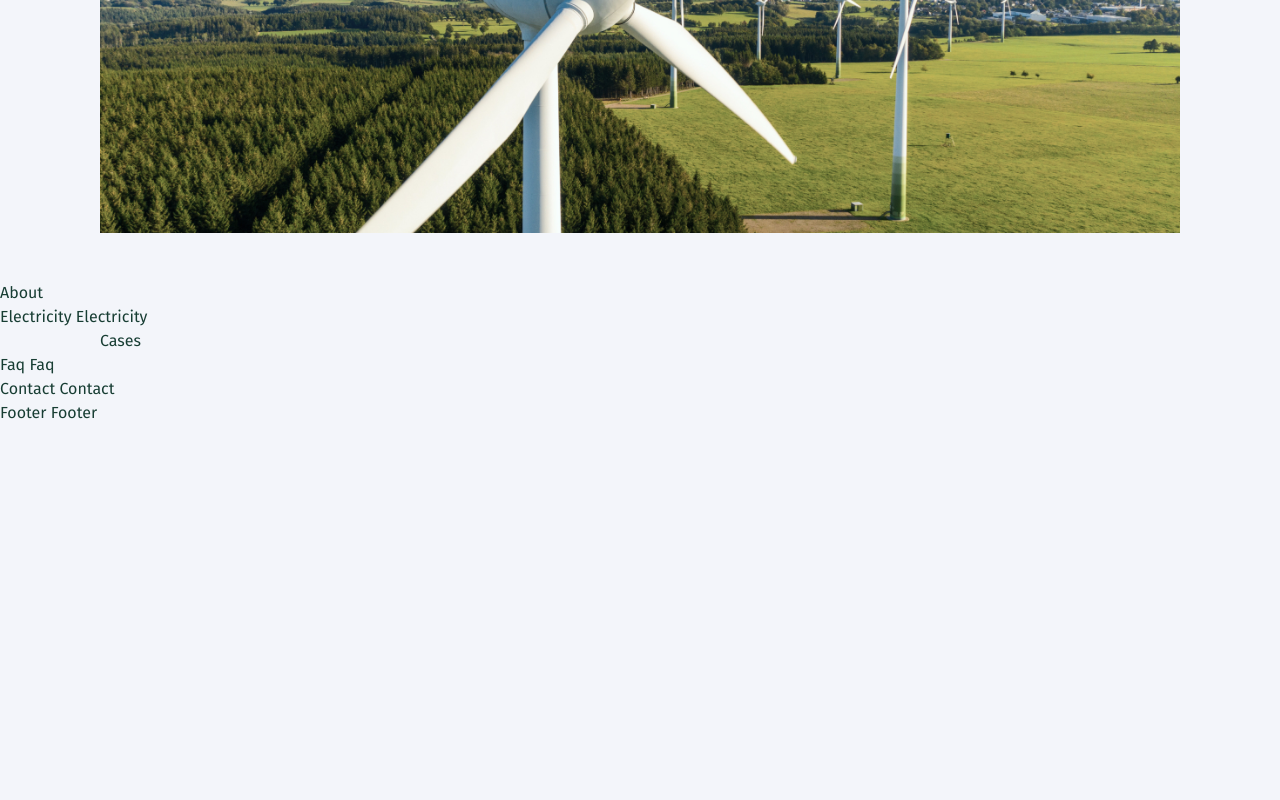
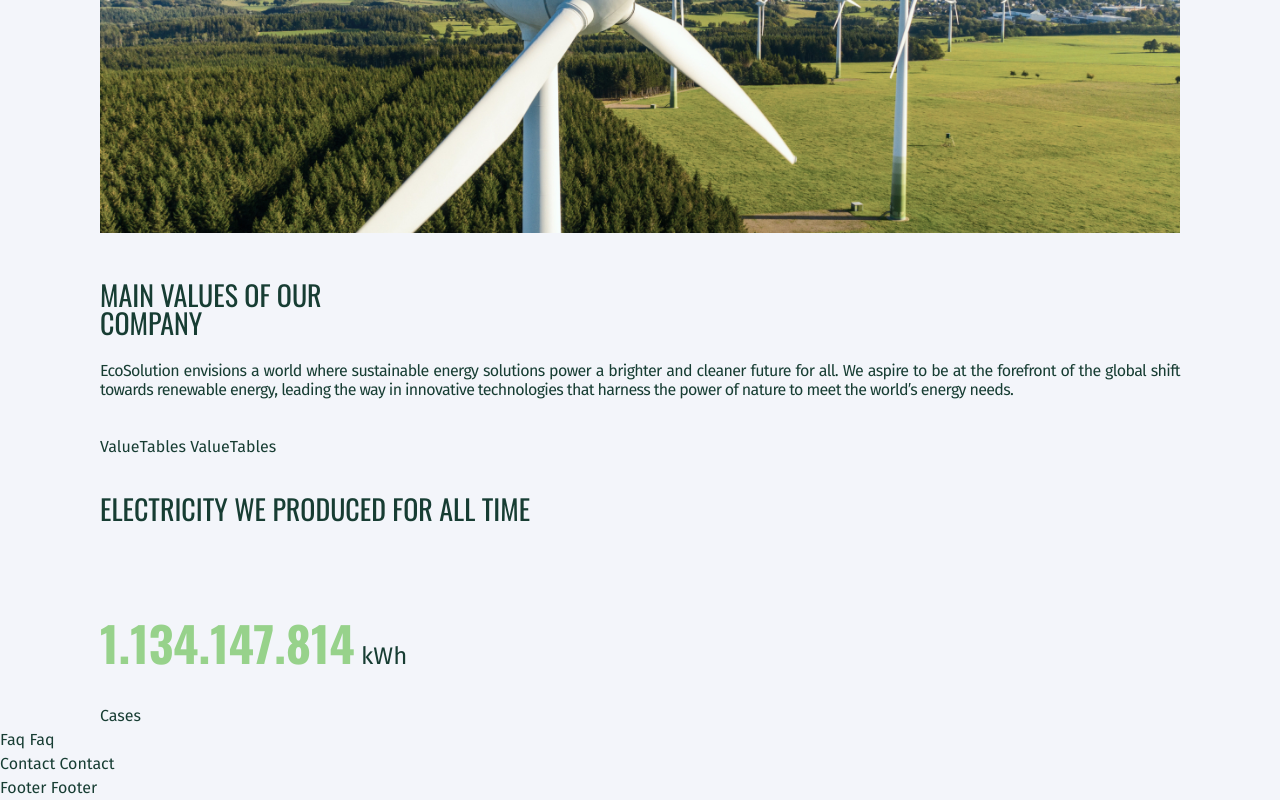
Before and after one commit to Basilika-draconum/greenergy, a Next.js app: page / in a window 1280 px wide. Shown: the part 725-1525 px from the top of the page. Before the commit the page ends 1150 px from the top, so only its background shows below. Built offline with nearby package versions, Linux system fonts and the light colour scheme.

Commit message:
add content in About.js and Electriciity.js, create values.json

```diff
--- a/app/layout.js
+++ b/app/layout.js
@@ -10,7 +10,7 @@ const firaSans = Fira_Sans({
 });
 
 export const oswald = Oswald({
-  weight: ["400"],
+  weight: ["400", "700"],
   style: ["normal"],
   subsets: ["latin"],
 });
--- a/app/sections/About/About.js
+++ b/app/sections/About/About.js
@@ -1,7 +1,23 @@
+import Title from "@/components/Title/Title";
+import ValueTables from "@/components/ValueTables/ValueTables";
 import React from "react";
 
 const About = () => {
-  return <div>About</div>;
+  return (
+    <section className="mb-9">
+      <div className="container-main">
+        <Title text={"Main values of our company "} className={"w-[250px]"} />
+        <p className="text-description mt-6 mb-9 text-justify">
+          EcoSolution envisions a world where sustainable energy solutions power
+          a brighter and cleaner future for all. We aspire to be at the
+          forefront of the global shift towards renewable energy, leading the
+          way in innovative technologies that harness the power of nature to
+          meet the world&prime;s energy needs.
+        </p>
+        <ValueTables />
+      </div>
+    </section>
+  );
 };
 
 export default About;
--- a/app/sections/Electricity/Electricity.js
+++ b/app/sections/Electricity/Electricity.js
@@ -1,7 +1,26 @@
+import Title from "@/components/Title/Title";
 import React from "react";
+import { oswald } from "@/app/layout";
 
 const Electricity = () => {
-  return <div>Electricity Electricity</div>;
+  return (
+    <section className="pb-9">
+      <div className="container-main">
+        <Title
+          text={"Electricity we produced for all time"}
+          className={"text-center"}
+        />
+        <p className="mt-24 text-2xl leading-6">
+          <span
+            className={`${oswald.className} font-bold text-5xl text-accentColor`}
+          >
+            1.134.147.814
+          </span>{" "}
+          kWh
+        </p>
+      </div>
+    </section>
+  );
 };
 
 export default Electricity;
--- a/components/Title/Title.js
+++ b/components/Title/Title.js
@@ -1,8 +1,14 @@
 import React from "react";
 import { oswald } from "@/app/layout";
 
-const Title = ({ text }) => {
-  return <h2 className={oswald.className}> {text}</h2>;
+const Title = ({ text, className }) => {
+  return (
+    <h2
+      className={`${oswald.className} text-titleH2 flex justify-start uppercase ${className}`}
+    >
+      {text}
+    </h2>
+  );
 };
 
 export default Title;
--- /dev/null
+++ b/components/ValueTables/ValueTables.js
@@ -0,0 +1,7 @@
+import React from "react";
+
+const ValueTables = () => {
+  return <div>ValueTables ValueTables</div>;
+};
+
+export default ValueTables;
```
Also changed, not shown: public/content/values.json (added, +22 -0 lines).
